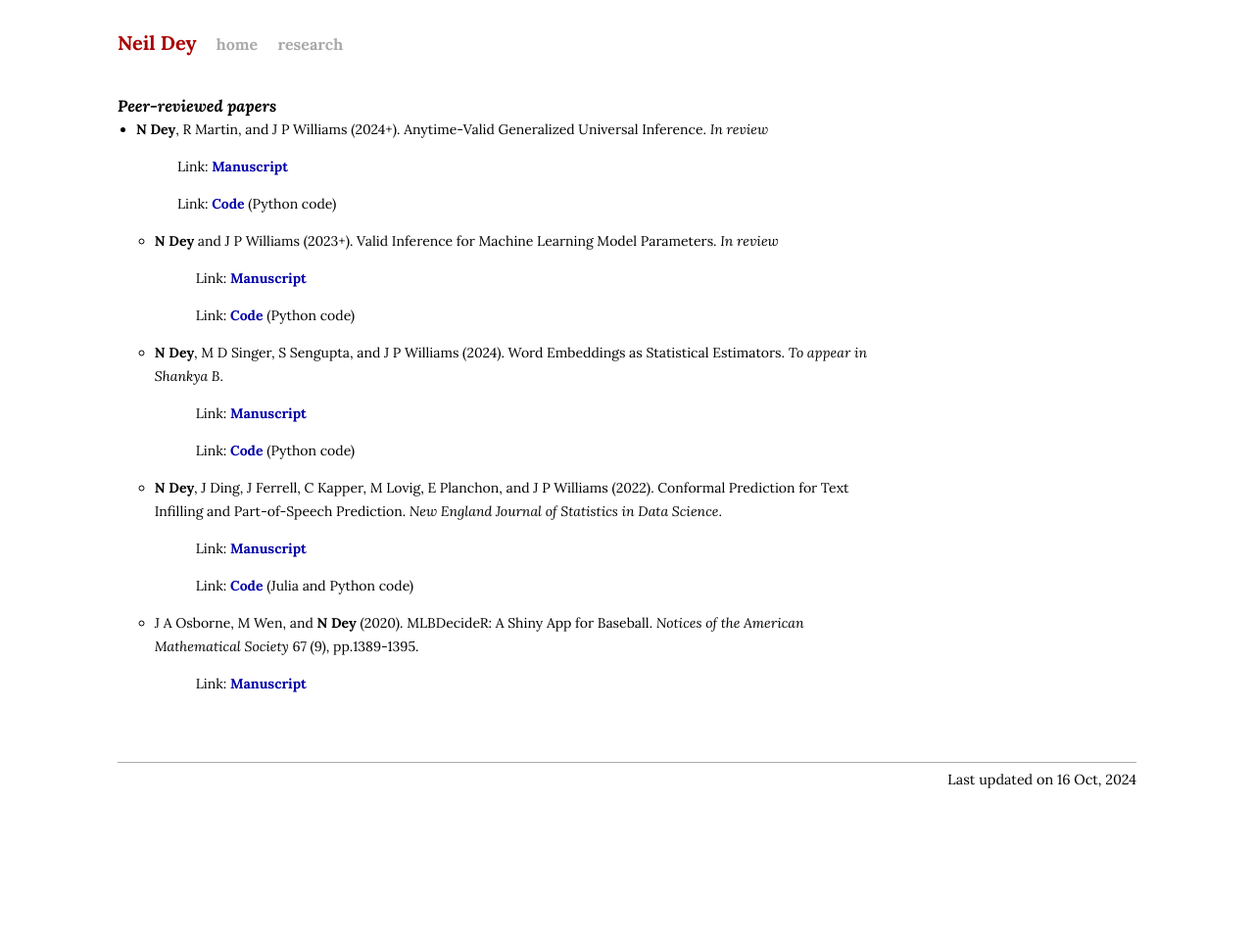
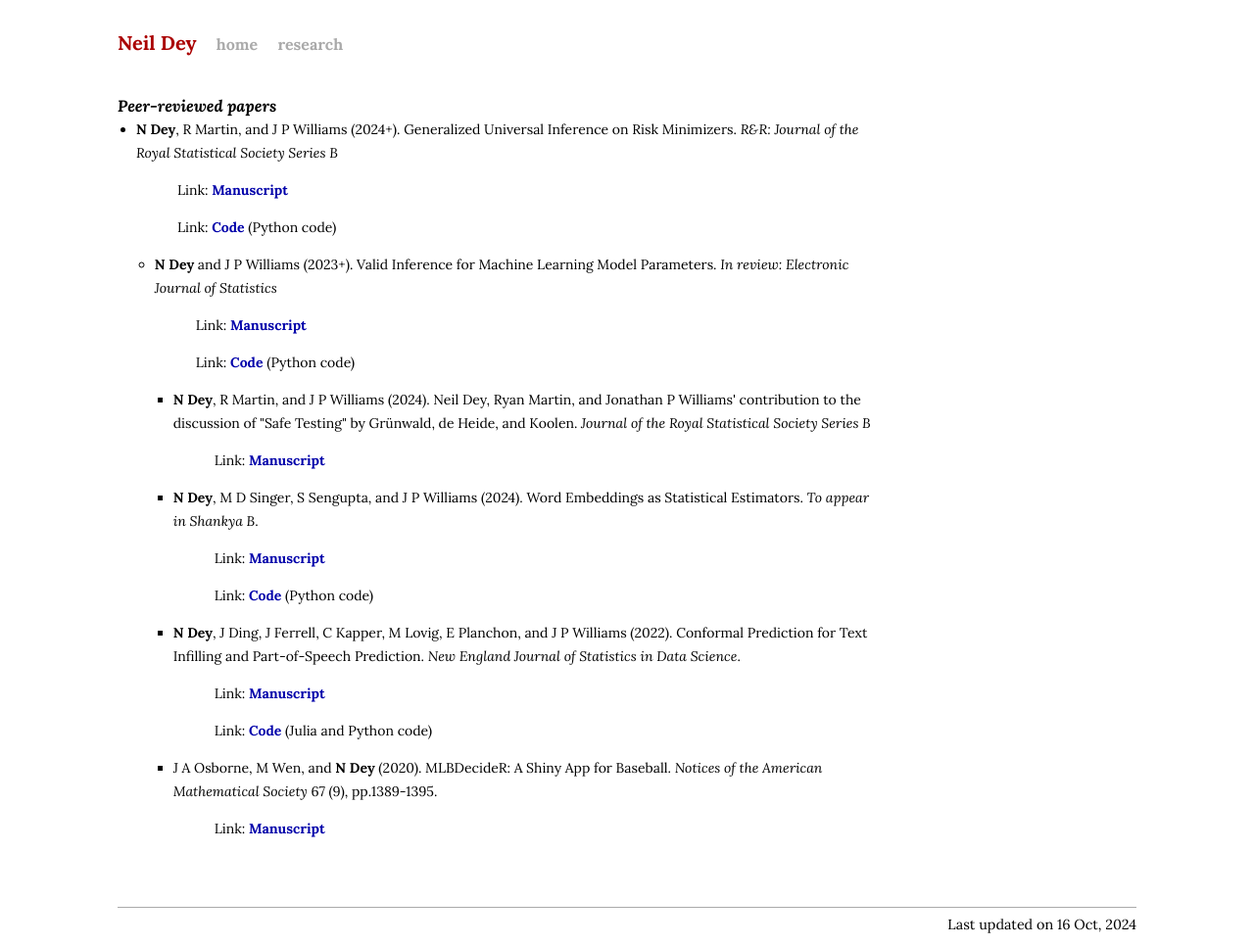
Before and after one commit to neil-dey/neil-dey.github.io, a Jekyll site: the page built from research.html, in a window 1280 px wide. Shown: the whole page at 98% size. Built offline with Jekyll 4.4.1, drawn with Linux system fonts in a browser that asks for light colours; before the commit the page ends 932 px from its top, so only the background shows below that.

Commit message:
Update CV + research

```diff
--- a/research.html
+++ b/research.html
@@ -5,22 +5,28 @@ title: Neil Dey | Research
 <h3><i>Peer-reviewed papers</i></h3>
 
 <ul>
-<li> <b>N Dey</b>, R Martin, and J P Williams (2024+). Anytime-Valid Generalized Universal Inference. <i>In review</i>
+<li> <b>N Dey</b>, R Martin, and J P Williams (2024+). Generalized Universal Inference on Risk Minimizers. <i>R&R: Journal of the Royal Statistical Society Series B</i>
 <br/>
 <p class="indented">Link: <a href="https://arxiv.org/abs/2402.00202"><b>Manuscript</b></a></p>
 <p class="indented">Link: <a href="https://github.com/neil-dey/universal-inference"><b>Code</b></a> (Python code)</p>
 </li>
 
 <ul>
-<li> <b>N Dey</b> and J P Williams (2023+). Valid Inference for Machine Learning Model Parameters. <i>In review</i>
+<li> <b>N Dey</b> and J P Williams (2023+). Valid Inference for Machine Learning Model Parameters. <i>In review: Electronic Journal of Statistics</i>
 <br/>
 <p class="indented">Link: <a href="https://arxiv.org/abs/2302.10840"><b>Manuscript</b></a></p>
 <p class="indented">Link: <a href="https://github.com/neil-dey/valid-inference-ml-estimators"><b>Code</b></a> (Python code)</p>
 </li>
 
+<ul>
+<li> <b>N Dey</b>, R Martin, and J P Williams (2024). Neil Dey, Ryan Martin, and Jonathan P Williams' contribution to the discussion of "Safe Testing" by Grünwald, de Heide, and Koolen. <i>Journal of the Royal Statistical Society Series B</i>
+<br/>
+<p class="indented">Link: <a href="https://doi.org/10.1093/jrsssb/qkae063"><b>Manuscript</b></a></p>
+</li>
+
 <li> <b>N Dey</b>, M D Singer, S Sengupta, and J P Williams (2024). Word Embeddings as Statistical Estimators. <i>To appear in Shankya B</i>.
 <br/>
-<p class="indented">Link: <a href="https://arxiv.org/abs/2301.06710"><b>Manuscript</b></a></p>
+<p class="indented">Link: <a href="https://doi.org/10.1007/s13571-024-00331-1"><b>Manuscript</b></a></p>
 <p class="indented">Link: <a href="https://github.com/neil-dey/word-embeddings-as-estimators"><b>Code</b></a> (Python code)</p>
 </li>
 
```
Also changed, not shown: 1 other file.
